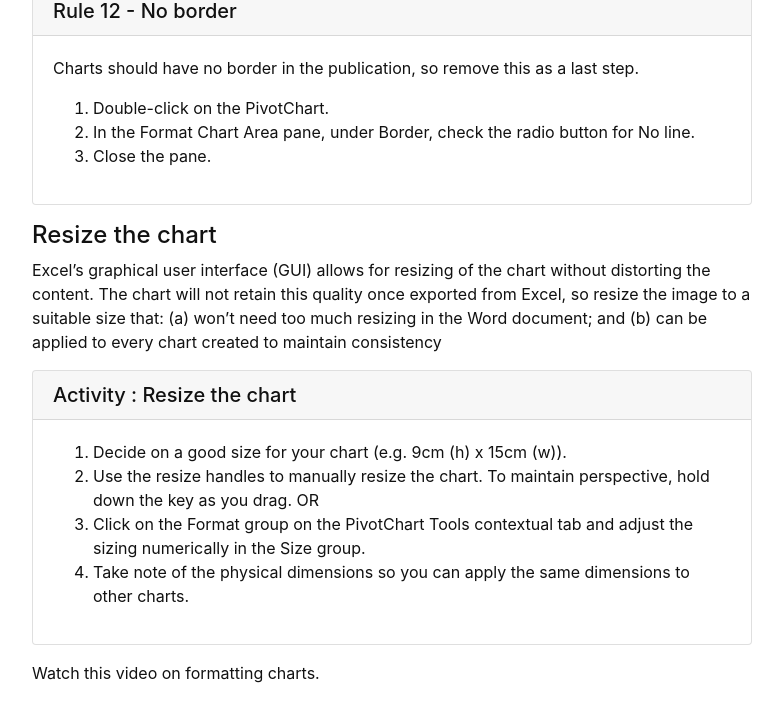
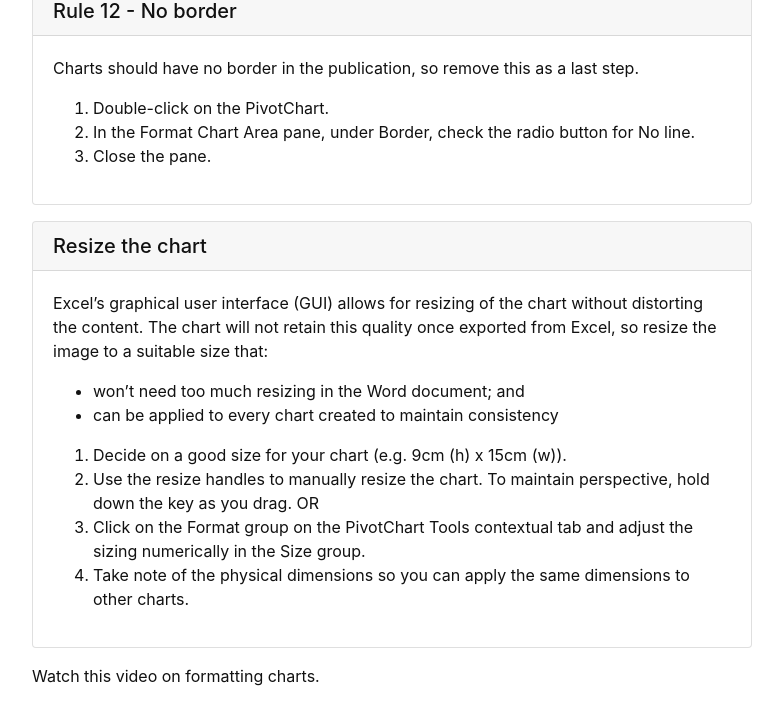
Before and after one commit to GULibrarySandbox/data-vis-basics, a Jekyll site: the page built from content/3-charts.md, in a window 1280 px wide and 1400 px high, scrolled down 6337 px. Shown: the top 701 px of the window, without its empty margins (248-1031 px from the left). Built offline with Jekyll 4.4.1, drawn with Linux system fonts in a browser that asks for light colours; some of the changed text lies outside the part shown; grey boxes are pictures that could not be loaded.

Commit message:
Update 3-charts.md

```diff
--- a/content/3-charts.md
+++ b/content/3-charts.md
@@ -99,13 +99,13 @@ While some publications are printed in full colour this can be a very expensive
 15. Close the pane.
 16. Change the fill colour for `Health` and `Sciences`, incrementing the colours in shades of grey (no border is required for grey shades).
 17. Change the fill colour for `Other` to `black` (no border).{% endcapture %}
-{% include card.md header="Rule 3 - No colour – use white/grey/blacks" text=text %}
+{% include card.md header="Rule 3 - No colour – use white/greys/black" text=text %}
 
 -----
 
 #### Tool: Chart Elements
 
-Many formatting commands are featured in the `Chart Elements` menu which is shown as a green “plus” sign beside the chart itself.
+Many formatting commands are featured in the `Chart Elements` menu which is shown as a green “plus” sign beside the chart itself. Let's make some changes to these.
 
 {% capture text %}
 Legend
@@ -200,24 +200,20 @@ Charts should have no border in the publication, so remove this as a last step.
 3. Close the pane.{% endcapture %}
 {% include card.md header="Rule 12 - No border" text=text %}
 
-#### Resize the chart
+{% capture text %}
+Excel’s graphical user interface (GUI) allows for resizing of the chart without distorting the content. The chart will not retain this quality once exported from Excel, so resize the image to a suitable size that:
+- won’t need too much resizing in the Word document; and
+- can be applied to every chart created to maintain consistency
 
-Excel’s graphical user interface (GUI) allows for resizing of the chart without distorting the content. The chart will not retain this quality once exported from Excel, so resize the image to a suitable size that:
-  (a) won’t need too much resizing in the Word document; and
-  (b) can be applied to every chart created to maintain consistency
-
-{% capture text %}
 1. Decide on a good size for your chart (e.g. 9cm (h) x 15cm (w)).
 2. Use the resize handles to manually resize the chart. To maintain perspective, hold down the <Shift> key as you drag.
 OR
 3. Click on the Format group on the PivotChart Tools contextual tab and adjust the sizing numerically in the Size group.
 4. Take note of the physical dimensions so you can apply the same dimensions to other charts.{% endcapture %}
-{% include card.md header="Activity : Resize the chart" text=text %}
+{% include card.md header="Resize the chart" text=text %}
 
 Watch this video on formatting charts.
 <iframe src="https://player.vimeo.com/video/428348623" width="640" height="564" frameborder="0" allow="autoplay; fullscreen" allowfullscreen></iframe>
-
-#### Save chart as an image
 
 {% capture text %}
 1. Generate your chart in Excel.
@@ -225,7 +221,7 @@ Watch this video on formatting charts.
 3. In the `Save as type`: selection list, choose `JPEG` (`*.JPG,*.JPEG,*.JPE`) (or file type nominated in the journal’s style guide).
 4. Browse to the location to save to, then click `Save`.
 5. Click `OK` in the `JPEG Options` dialog box.
-6. Close Excel.{% endcapture %} {% include card.md header="Activity - Save the chart as an image" text=text %}
+6. Close Excel.{% endcapture %} {% include card.md header="Save the chart as an image" text=text %}
 
 -----
 
```
